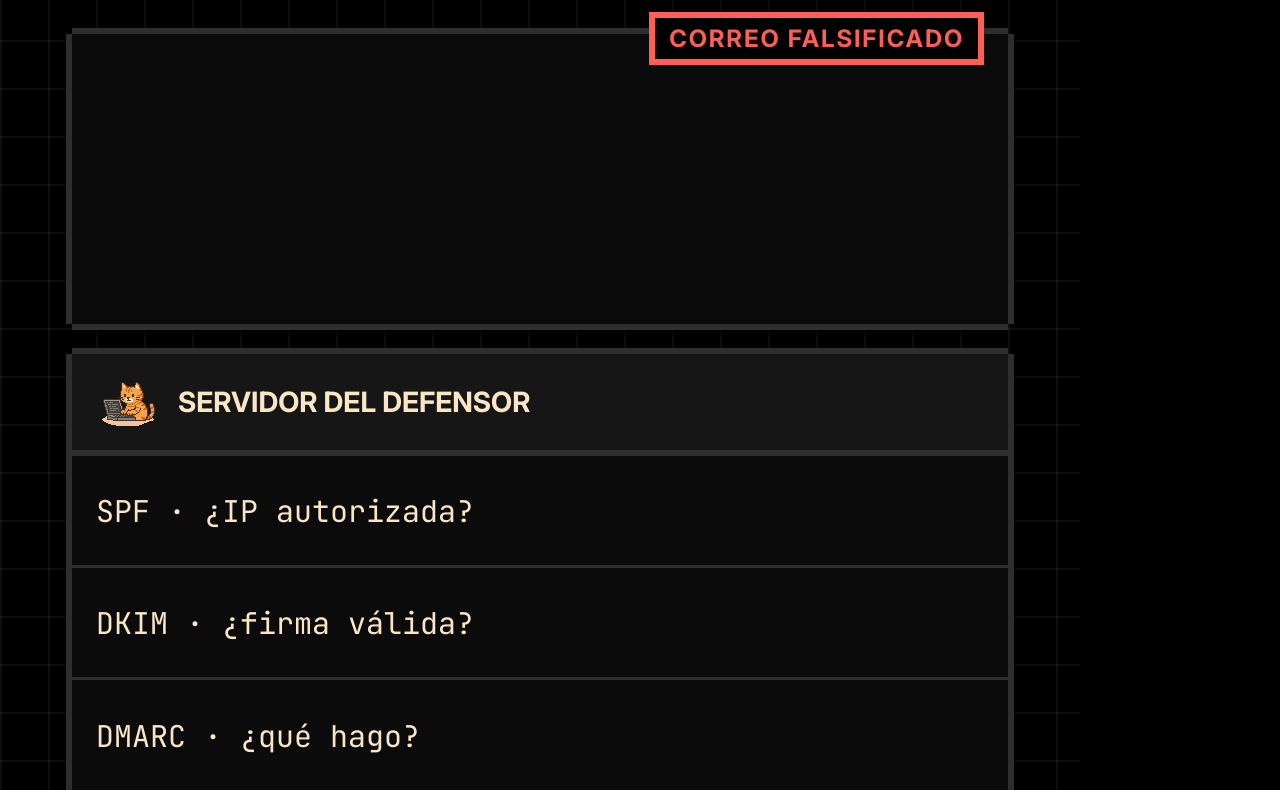
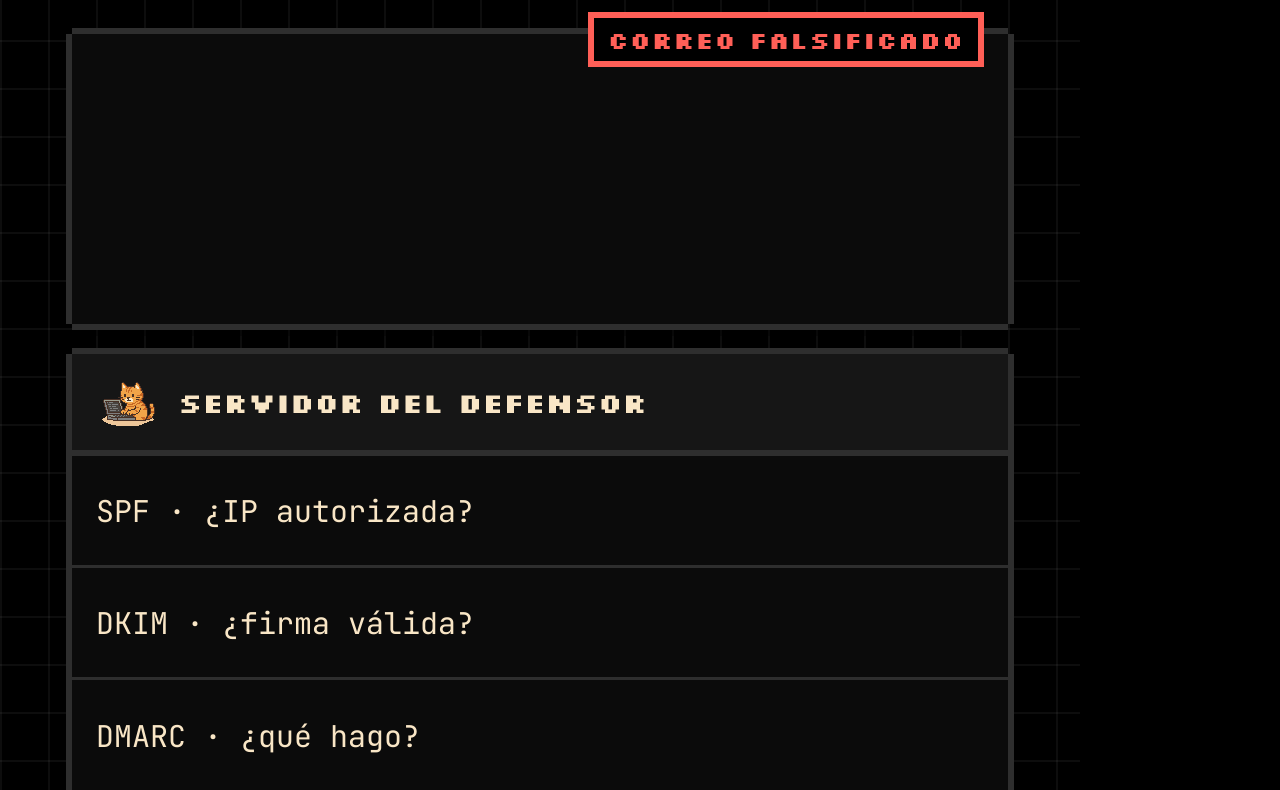
Before and after one commit to xeland314/social-media, a website: page videos/004-spoofing-phishing-dmarc/index.html in a window 1280 px wide. Shown: the part 296-1086 px from the top of the page. Drawn offline with nearby package versions, Linux system fonts and the light colour scheme; files that its build step writes are made by us from their sources; files whose address does not match are found by name.

Commit message:
fix(004): quita font-inter.css que se coló durante el render
El commit eeb1f03 se preparó mientras render.mjs tenía inyectada la
variante Inter en index.html; la hoja solo debe añadirse durante el render.

Co-Authored-By: Claude Fable 5.2 <noreply@anthropic.com>

```diff
--- a/videos/004-spoofing-phishing-dmarc/index.html
+++ b/videos/004-spoofing-phishing-dmarc/index.html
@@ -8,7 +8,6 @@
     <link rel="stylesheet" href="shared/styles/tokens.css" />
     <link rel="stylesheet" href="shared/styles/pixel.css" />
     <link rel="stylesheet" href="shared/styles/code.css" />
-    <link rel="stylesheet" href="shared/styles/font-inter.css" />
     <style>
       html, body { width: 1080px; height: 1920px; overflow: hidden; background: var(--ground); }
       #root { position: relative; width: 1080px; height: 1920px; }
```
